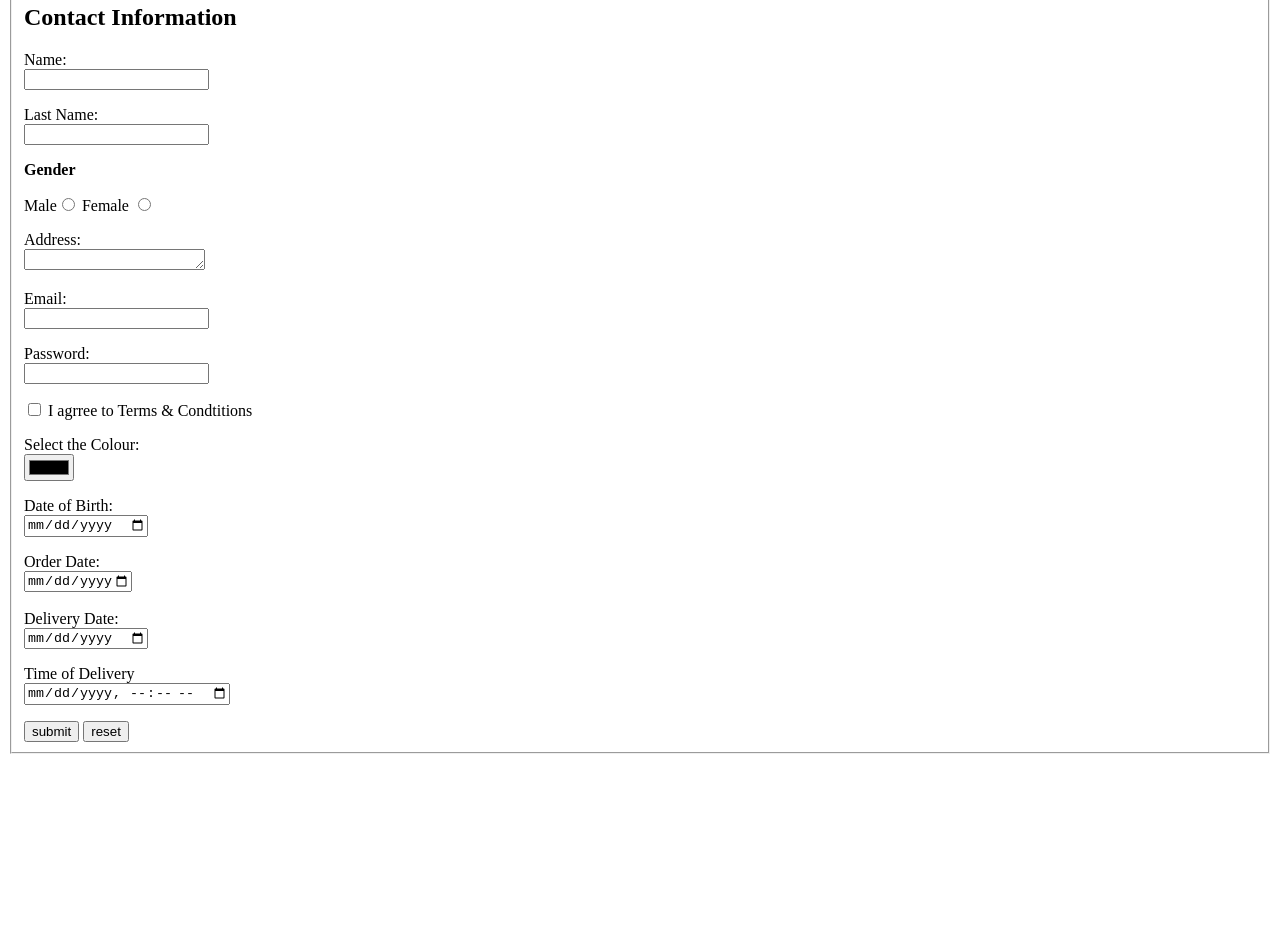
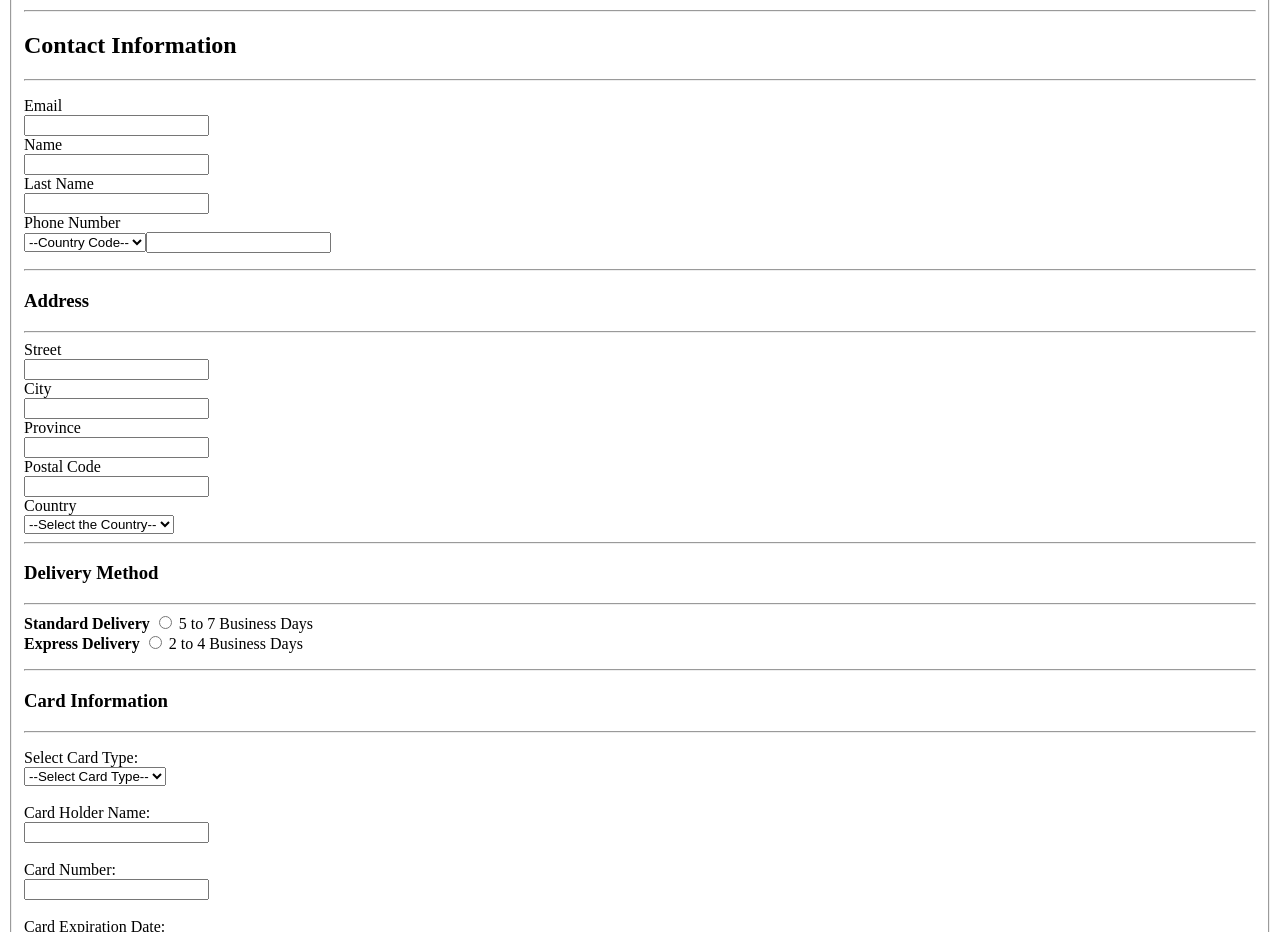
Before and after one commit to HasnaatHafeez/Resume, a plain HTML site: page PaymentForm.html in a window 1280 px wide. Shown: the part 109-1041 px from the top of the page. Before the commit the page ends 871 px from the top, so only its background shows below. Drawn offline with Linux system fonts and the light colour scheme.

Commit message:
PaymentForm.html

```diff
--- a/PaymentForm.html
+++ b/PaymentForm.html
@@ -3,62 +3,85 @@
   <head>
     <meta charset="UTF-8" />
     <meta name="viewport" content="width=device-width, initial-scale=1.0" />
-    <title>Document</title>
+    <title>Checkout Page</title>
   </head>
   <body>
+    <a href="index.html" target="_parent">Back to Home</a>
+
     <fieldset>
-      <legend><h1>Payment Form</h1></legend>
+      <legend><h1>Checkout</h1></legend>
       <form action="">
-        <h2>Contact Information</h2>
+        <hr><h2>Contact Information</h2><hr>
+        <p>
+          Email <br />
+          <input type="email" name="email" id="email" required/><br>
+          Name <br />
+          <input type="text" name="Name" required/> <br>
+          Last Name <br />
+          <input type="text" name="LName" id="LName" /><br>
+          Phone Number<br>
+          <select>
+            <option value="">--Country Code--</option>
+            <option value="Pakistan">+92</option>
+            <option value="Asutralia">+61</option>
+            <option value="United Kingdom">+4</option>
+            <option value="USA">+1</option>
+          </select><input type="number" name="phone number" id="phone number">
+          <hr><h3>Address</h3> <hr>
+          Street<br>
+          <input type="text" name="Street" id="Street"><br>
+          City<br>
+          <input type="text" name="City" id="city" required><br>
+          Province<br>
+          <input type="text" name="Province" id="Province"><br>
+          Postal Code<br>
+          <input type="number" name="Postal" id="Postal"><br>
+          Country<br>
+          <select>
+            <option value="">--Select the Country--</option>
+            <option value="Pakistan">Pakistan</option>
+            <option value="Asutralia">Asutralia</option>
+            <option value="United Kingdom">United Kingdom</option>
+            <option value="USA">USA</option>
+          </select><br>
+          <hr><h3>Delivery Method</h3><hr>
+          <b>Standard Delivery  </b>
+          <input type="radio" name="DeliveryMethod" id="DeliveryMethod">
+          5 to 7 Business Days<br>
+          <b>Express Delivery</b>
+          <input type="radio" name="DeliveryMethod" id="DeliveryMethod">
+          2 to 4 Business Days
+        </p>
+        <hr><h3>Card Information</h3><hr>
+         <p>
+          Select Card Type: <br>
+            <select>
+                <option value="">--Select Card Type--</option>
+                <option value="Master">Master Card</option>
+                <option value="Visa">Visa</option>
+                <option value="Paypal">Paypal</option>
+            </select>
+            <br><br>
+            Card Holder Name: <br>
+            <input type="text" name="Card" id="card">
+            <br><br>
 
-        <p>Name: <br /><input type="text" name="Name" /></p>
-        <p>
-            Last Name: <br>
-            <input type="text" name="LName" id="LName" />
-        </p>
-        <p1><b>Gender</b></p1>
-        <p>
-          Male<input type="radio" name="Gender" id="Male" /> Female
-          <input type="radio" name="Gender" id="Female" />
-        </p>
-        <p>
-          Address: <br />
-          <textarea name="address" id="adress" cols="20" rows="1"></textarea>
-        </p>
-        <p>
-            Email: <br>
-            <input type="email" name="email" id="email">
-        </p>
-        <p>
-            Password: <br>
-            <input type="password" name="Password" id="Password">
-        </p>
-        <p>
+            Card Number: <br>
+            <input type="number" name="Card" id="Card">
+            <br><br>
+            Card Expiration Date: <br>
+            <input type="date" name="Expire" id="Expire">
+            <br><br>
+            CVV <br>
+            <input type="number" name="CVV" id="CVV" required><br><br>
             <input type="checkbox" name="terms" id="terms">
-            I agrree to Terms & Condtitions
-        </p>
-        <p>
-            Select the Colour: <br>
-            <input type="color" name="color" id="color">
-        </p>
-        <p>
-            Date of Birth: <br>
-            <input type="date" name="birhtdate" id="birhtdate">
-        </p>
-        <p>
-            Order Date: <br>
-            <input type="date" name="datemax" id="order" max="2024-12-30">
-            <br><br>
-            Delivery Date: <br>
-            <input type="date" name="datemin" id="order" min="2000-12-12">
-        </p>
-        <p>
-            Time of Delivery <br>
-            <input type="datetime-local" name="datetime-local" id="datetime-local">
-        </p>
+            I have agree to Terms & Conditions
+
+          </p>
+         </fieldset>
         <input type="submit" value="submit">
-        <input type="reset" value="reset">
+        <input type="reset" value="reset" />
+
       </form>
-    </fieldset>
   </body>
 </html>
```
